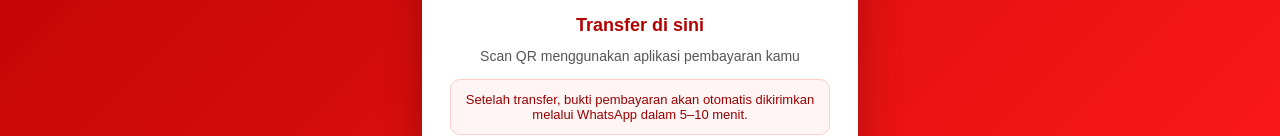
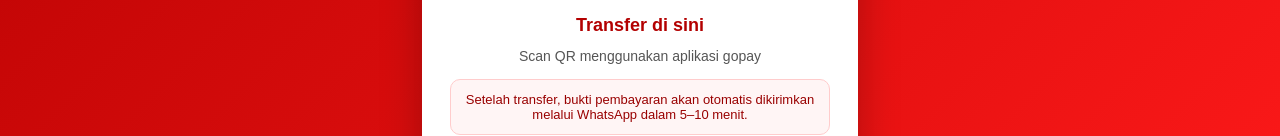
Before and after one commit to indihome-idn/pembayarandigital, a plain HTML site: page index.html in a window 1280 px wide. Shown: the part 493-629 px from the top of the page. Drawn offline with Linux system fonts and the light colour scheme.

Commit message:
Update index.html

```diff
--- a/index.html
+++ b/index.html
@@ -109,7 +109,7 @@ h1 {
     </div>
 
     <div class="note">
-        Scan QR menggunakan aplikasi pembayaran kamu
+        Scan QR menggunakan aplikasi gopay
     </div>
 
     <div class="wa-info">
```
